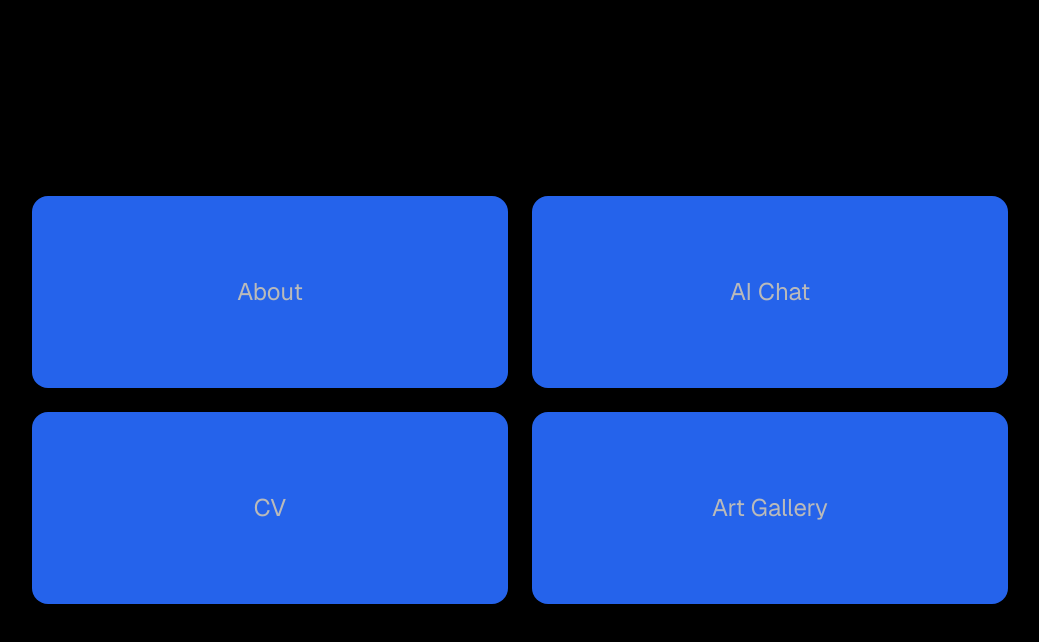
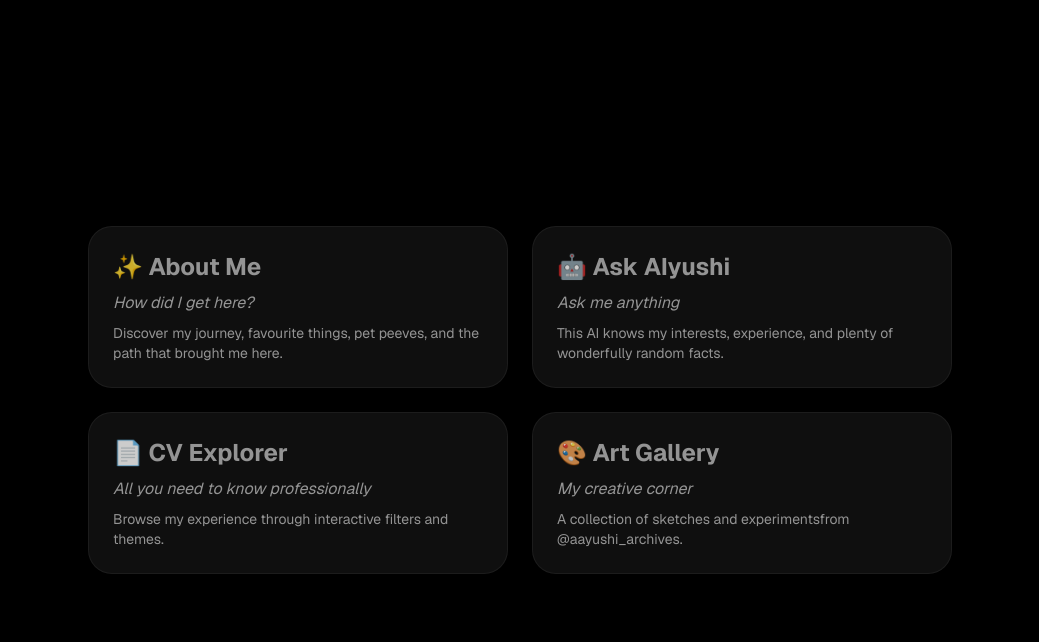
Before and after one commit to jhaveriaayushi/Aayushi-experience, a Next.js app: page / in a window 1280 px wide. Both pictures are taken after a click on the button "Get Started". Shown: the part 858-1500 px from the top of the page, without its empty margins (120-1159 px from the left). Built offline with nearby package versions, Linux system fonts and the light colour scheme.

Commit message:
improved buttons on home page

```diff
--- a/app/globals.css
+++ b/app/globals.css
@@ -5,8 +5,9 @@
   --background: hsl(0, 0%, 0%);
   --foreground: #bababa;
 
-  --user-bubble: #2563eb;
+  --user-bubble: #676767;
   --assistant-bubble: #99bbff;
+  --bubble-outline: #fefefe;
 
   --theme-font: "Inter", sans-serif;
   --theme-sub-font: var(--font-geist-mono);
@@ -28,6 +29,7 @@
 
   --user-bubble: #cfbb93;
   --assistant-bubble: #eaaaaa;
+  --bubble-outline: #8b8b8b;
 
   --theme-font: "Caveat", cursive;
   --theme-sub-font: var(--font-quicksand);
@@ -47,16 +49,30 @@
 .assistant-bubble {
   background: var(--assistant-bubble);
   color: var(--background);
+  border: 1px solid var(--bubble-outline);
 }
 
 .user-bubble {
   background: var(--user-bubble);
   color: var(--foreground);
+  border: 1px solid var(--bubble-outline);
 }
 
 .buttons {
-  background: var(--user-bubble);
+background: color-mix(in srgb, var(--foreground) 10%, transparent);
   color: var(--foreground);
+  border: 1px solid color-mix(in srgb, var(--foreground) 10%, transparent);
+  cursor: pointer;
+  transition: all 0.3s ease-in-out;
+  opacity: 0.8;
+  backdrop-filter: blur(4px);
+}
+
+.buttons:hover {
+  transform: translateY(-0.5rem);
+  border-color: rgba(234, 242, 244, 0.4);
+  background: rgb(255 255 255 / 0.1);
+  box-shadow: 0 0 40px rgba(219, 222, 223, 0.15);
 }
 
 .theme-font {
--- a/app/page.tsx
+++ b/app/page.tsx
@@ -93,7 +93,7 @@ export default function Home() {
 
           <button
             onClick={handleGetStarted}
-            className="px-8 py-4 buttons rounded-xl hover:bg-blue-700 transition"
+            className="px-8 py-4 buttons rounded-xl transition"
           > Get Started
           </button>
         </div>
@@ -106,31 +106,62 @@ export default function Home() {
           className="relative min-h-screen flex items-center justify-center"
         >
           {/*<div className="absolute bottom-0 h-250 left-0 right-0 bg-gradient-to-t from-black/100 via-black/90 to-transparent"></div>*/}
-          <div className="grid grid-cols-1 md:grid-cols-2 gap-6 max-w-5xl w-full px-6"
+          <div className="grid grid-cols-1 md:grid-cols-2 gap-6 max-w-5xl w-full px-6 md:px-20"
           >
             <button
               onClick={() => router.push("/about")}
-              className="cursor-pointer h-48 text-2xl rounded-2xl bg-foreground buttons">
-              About
+              className="group rounded-3xl p-6 text-left backdrop-blur-sm buttons"
+            >
+              <h3 className="mb-2 text-2xl font-bold">
+                ✨ About Me
+              </h3>
+                            <h4 className="mb-2 italic">How did I get here?</h4>
+              <p className="text-sm text-white/70">
+                Discover my journey, favourite things, pet peeves, and the path that brought me here.
+              </p>
             </button>
 
             <button
               onClick={() => router.push("/chat")}
-              className="cursor-pointer h-48 text-2xl rounded-2xl foreground buttons">
-              AI Chat
+              className="group rounded-3xl p-6 text-left backdrop-blur-sm buttons"
+            >
+              <h3 className="mb-2 text-2xl font-bold">
+                🤖 Ask AIyushi
+              </h3>
+              <h4 className="mb-2 italic">Ask me anything</h4>
+
+              <p className="text-sm text-white/70">
+              This AI knows my interests, experience, and plenty of wonderfully random facts.
+              </p>
             </button>
 
             <button
               onClick={() => router.push("/CV")}
-              className="cursor-pointer h-48 text-2xl rounded-2xl foreground buttons">
-              CV
+              className="group rounded-3xl p-6 text-left backdrop-blur-sm buttons"
+            >
+              <h3 className="mb-2 text-2xl font-bold">
+                📄 CV Explorer
+              </h3>
+                            <h4 className="mb-2 italic">All you need to know professionally</h4>
+              <p className="text-sm text-white/70">
+                Browse my experience through interactive filters and themes.
+              </p>
             </button>
+
 
             <button
               onClick={() => router.push("/art")}
-              className="cursor-pointer h-48 text-2xl rounded-2xl foreground buttons">
-              Art Gallery
+              className="group rounded-3xl p-6 text-left backdrop-blur-sm buttons"
+            >
+              <h3 className="mb-2 text-2xl font-bold">
+                🎨 Art Gallery
+              </h3>
+                            <h4 className="mb-2 italic">My creative corner</h4>
+              <p className="text-sm text-white/70">
+                A collection of sketches and experimentsfrom @aayushi_archives.
+              </p>
             </button>
+
           </div>
         </section>
       )}
```
